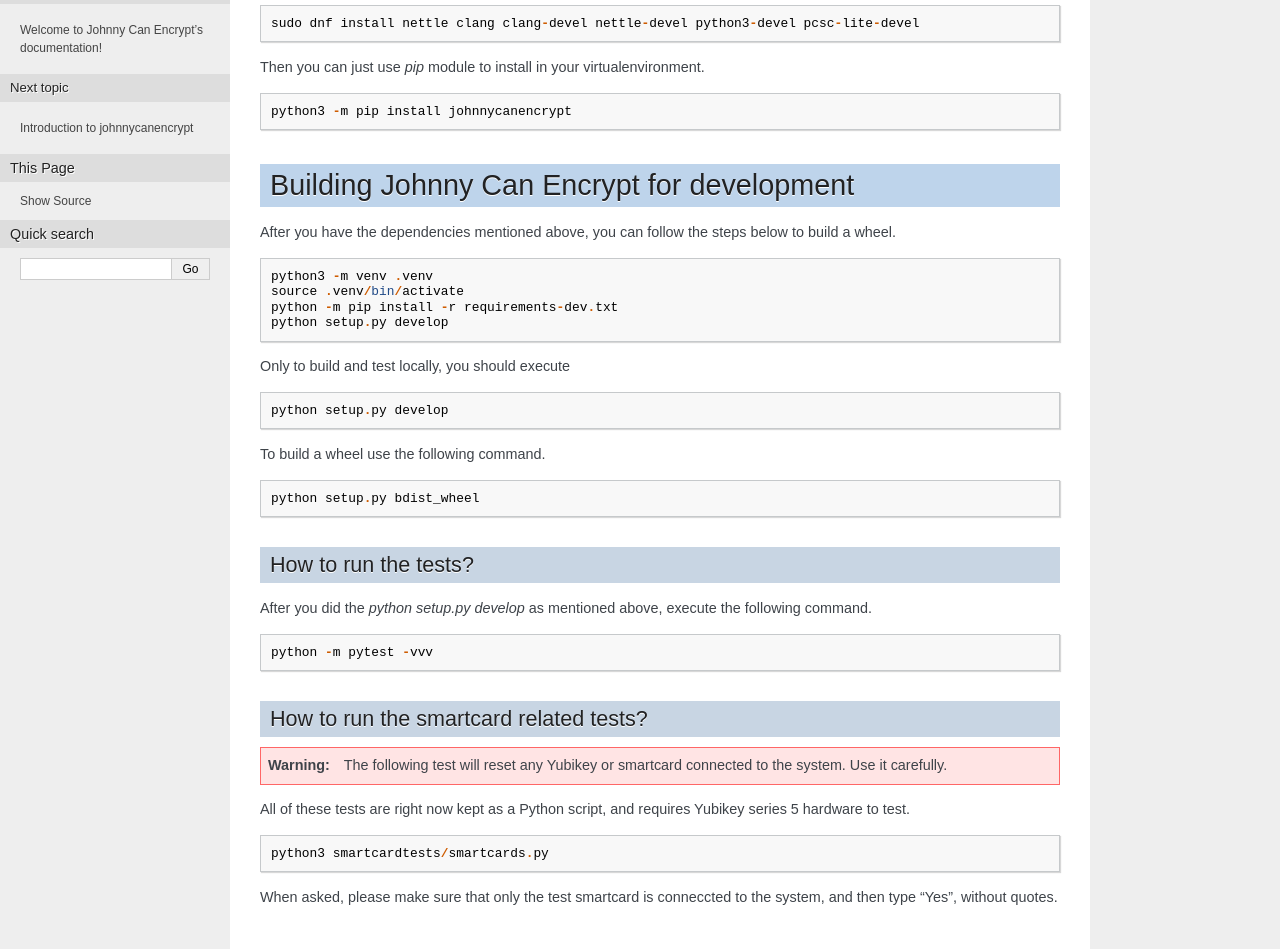
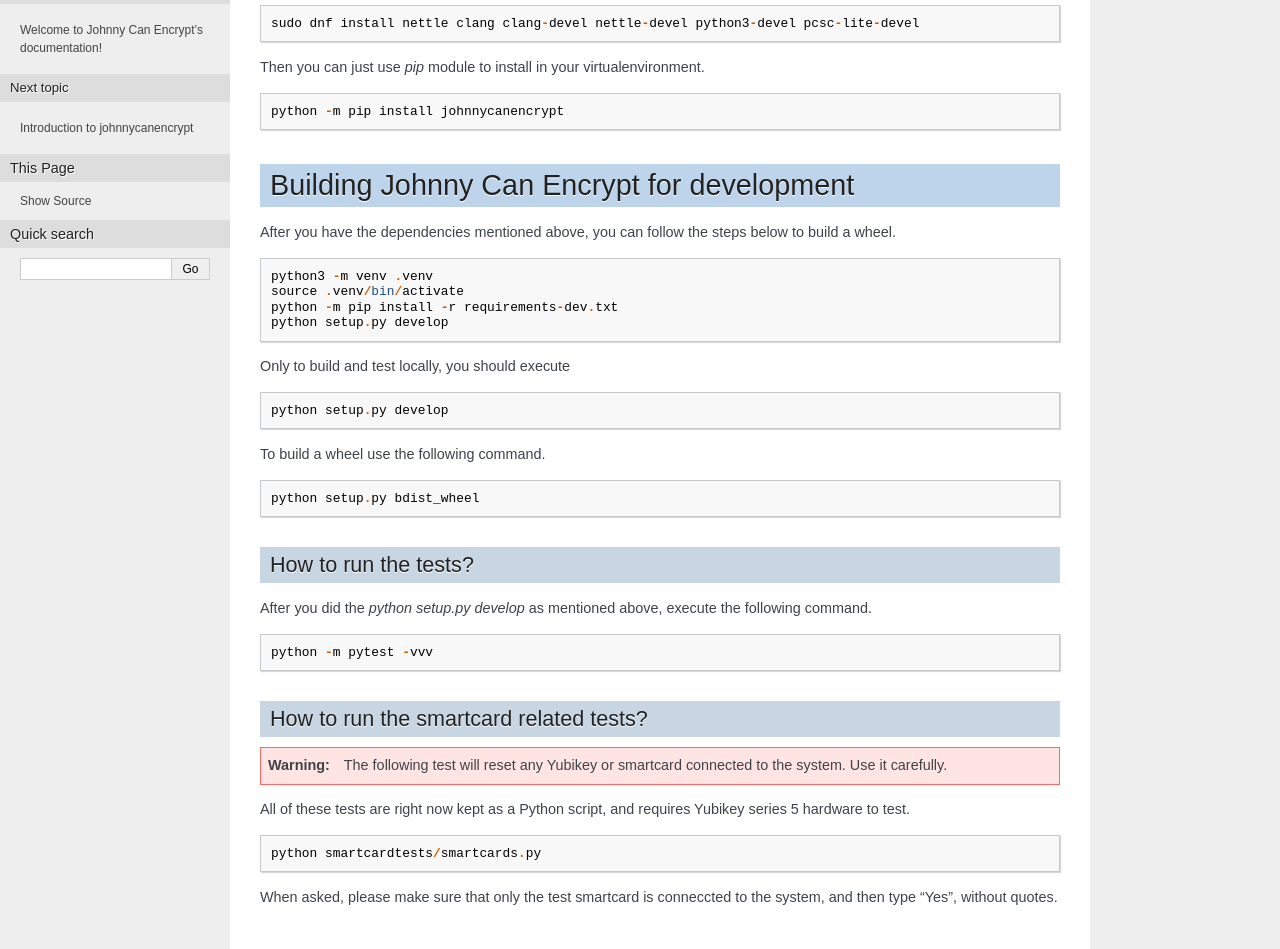
Before and after one commit to kushaldas/johnnycanencrypt, a Sphinx documentation site: the page built from docs/build.rst, in a window 1280 px wide. Shown: the part 250-1199 px from the top of the page. Built offline with Sphinx 7.4.7, drawn with Linux system fonts in a browser that asks for light colours.

Commit message:
Updates docs for https://peps.python.org/pep-0394/#for-end-users-of-python

```diff
--- a/docs/build.rst
+++ b/docs/build.rst
@@ -19,7 +19,7 @@
 
 ::
 
-        python3 -m pip install johnnycanencrypt
+        python -m pip install johnnycanencrypt
 
 
 Building Johnny Can Encrypt for development
@@ -67,6 +67,6 @@
 
 ::
 
-        python3 smartcardtests/smartcards.py
+        python smartcardtests/smartcards.py
 
 When asked, please make sure that only the test smartcard is conneccted to the system, and then type "Yes", without quotes.
```
Also changed, not shown: README.md (+2 -2 lines).
